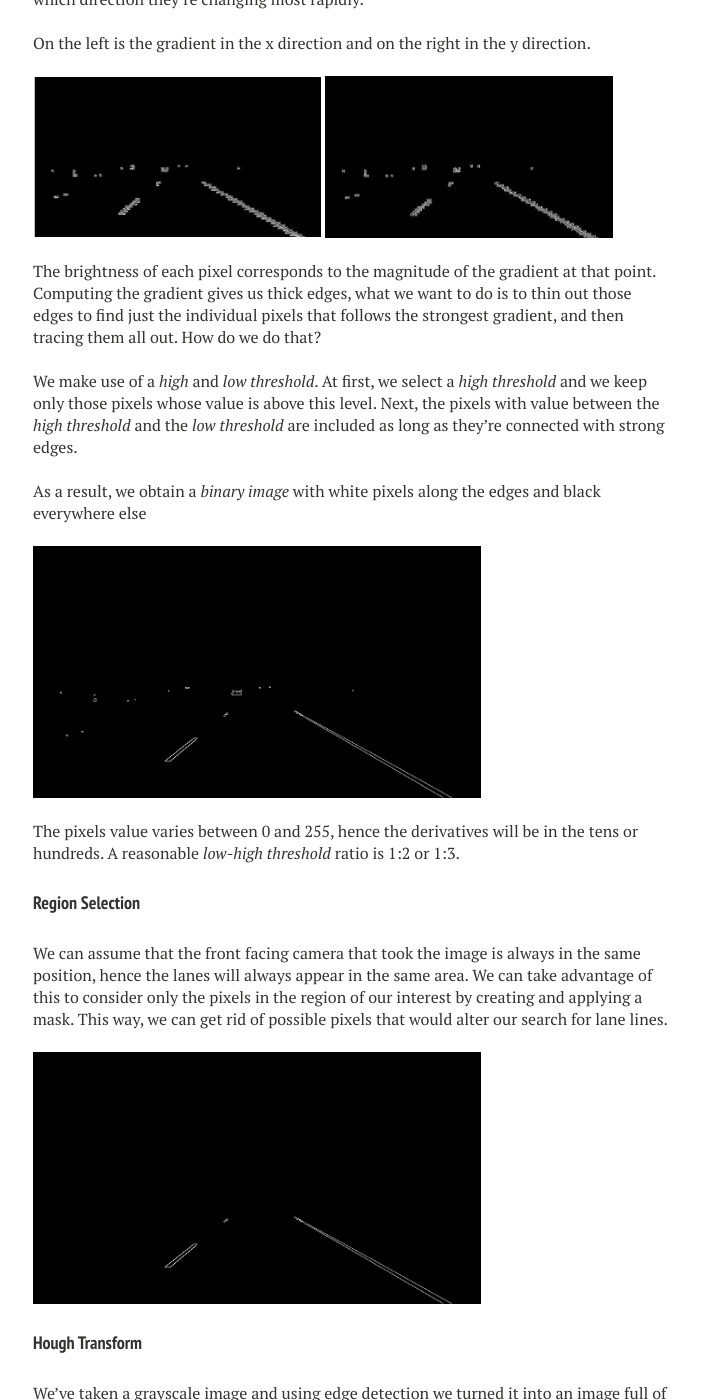
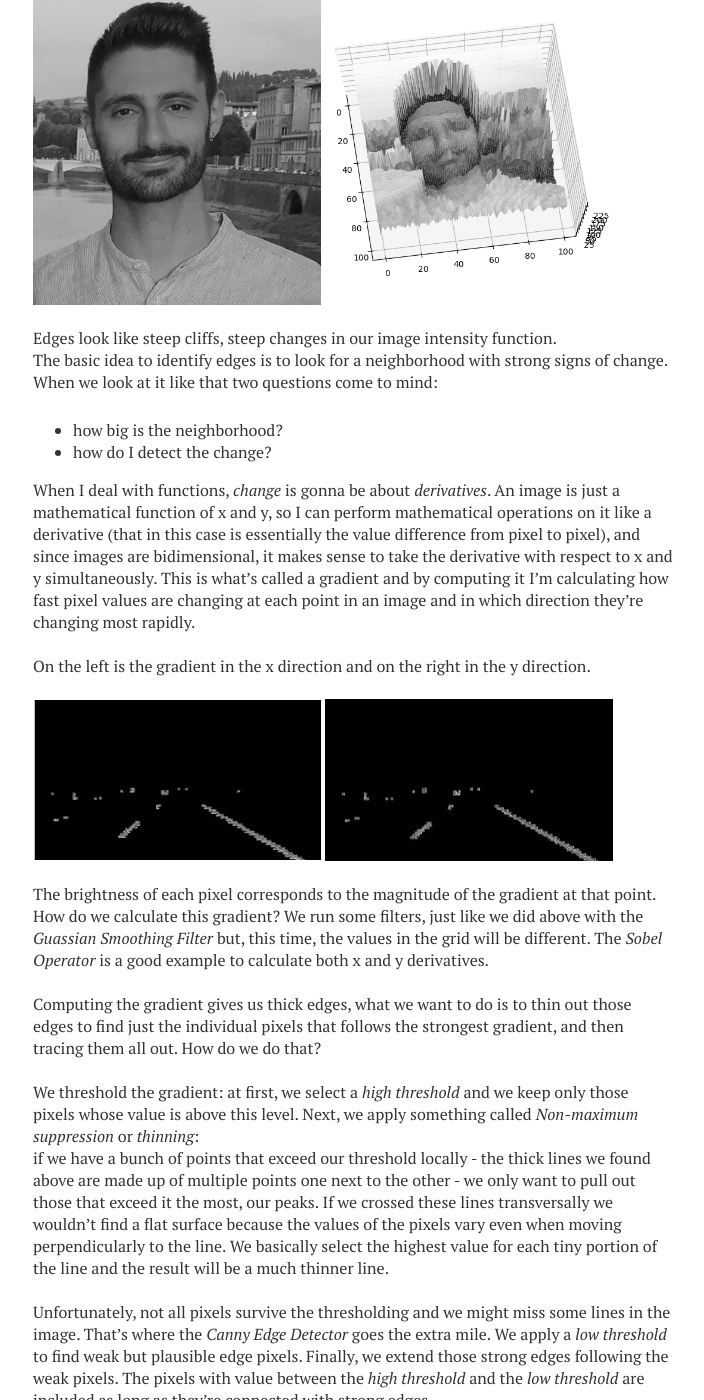
Before and after one commit to IacopomC/iacopomc.github.io, a Jekyll site: the page built from _posts/2020-07-13-lane-finding.md, in a window 1280 px wide and 1400 px high, scrolled down 4608 px. Shown: the whole window, without its empty margins (287-991 px from the left). Built offline with Jekyll 4.4.1, drawn with Linux system fonts in a browser that asks for light colours; nearby versions of some CDN libraries; our own code applies the rules of GitHub Pages for plain Markdown files; some of the changed text lies outside the part shown.

Commit message:
Add canny operator section

```diff
--- a/_posts/2020-07-13-lane-finding.md
+++ b/_posts/2020-07-13-lane-finding.md
@@ -106,10 +106,30 @@ That's when we can finally isolate the white pixels of the lanes by defining a t
 
 #### Canny Edge Operator
 
-Looking at a grayscale image I see bright points, dark points and all the gray area in between. Rapid changes in brightness are where we find the edges.
+Looking at a grayscale image I see bright points, dark points and all the gray area in between. Edges seem to occur at "*change boundaries*" that are related to shape or illumination.
 <br/>
 
-An image is just a mathematical function of x and y, so I can perform mathematical operations on it like a derivative (that in this case is essentially the value difference from pixel to pixel), and since images are bidimensional, it makes sense to take the derivative with respect to x and y simultaneously. This is what's called a gradient and by computing it I'm calculating how fast pixel values are changing at each point in an image and in which direction they're changing most rapidly.
+What do I compute to figure out that a pixel is part of an edge?
+<br/>
+
+Let's recall that an image is a function. I can look at its 3D plot where on the Z axis is the pixels value (or its intensity)
+
+<br/>
+
+<img src="{{ site.url }}/assets/images/lane-finding-post/original_gray_img.jpg" width="45%">
+<img src="{{ site.url }}/assets/images/lane-finding-post/3d_image.PNG" width="45%">
+
+<br/>
+
+Edges look like steep cliffs, steep changes in our image intensity function.
+<br/>
+
+The basic idea to identify edges is to look for a neighborhood with strong signs of change. When we look at it like that two questions come to mind:
+
+- how big is the neighborhood?
+- how do I detect the change?
+
+When I deal with functions, *change* is gonna be about *derivatives*. An image is just a mathematical function of x and y, so I can perform mathematical operations on it like a derivative (that in this case is essentially the value difference from pixel to pixel), and since images are bidimensional, it makes sense to take the derivative with respect to x and y simultaneously. This is what's called a gradient and by computing it I'm calculating how fast pixel values are changing at each point in an image and in which direction they're changing most rapidly.
 
 <br/>
 
@@ -122,11 +142,21 @@ On the left is the gradient in the x direction and on the right in the y directi
 
 <br/>
 
-The brightness of each pixel corresponds to the magnitude of the gradient at that point. Computing the gradient gives us thick edges, what we want to do is to thin out those edges to find just the individual pixels that follows the strongest gradient, and then tracing them all out. How do we do that?
+The brightness of each pixel corresponds to the magnitude of the gradient at that point. How do we calculate this gradient? We run some filters, just like we did above with the *Guassian Smoothing Filter* but, this time, the values in the grid will be different. The *Sobel Operator* is a good example to calculate both x and y derivatives.
 
 <br/>
 
-We make use of a *high* and *low threshold*. At first, we select a *high threshold* and we keep only those pixels whose value is above this level. Next, the pixels with value between the *high threshold* and the *low threshold* are included as long as they're connected with strong edges.
+Computing the gradient gives us thick edges, what we want to do is to thin out those edges to find just the individual pixels that follows the strongest gradient, and then tracing them all out. How do we do that?
+
+<br/>
+
+We threshold the gradient: at first, we select a *high threshold* and we keep only those pixels whose value is above this level. Next, we apply something called *Non-maximum suppression* or *thinning*:
+<br/>
+if we have a bunch of points that exceed our threshold locally - the thick lines we found above are made up of multiple points one next to the other - we only want to pull out those that exceed it the most, our peaks. If we crossed these lines transversally we wouldn't find a flat surface because the values of the pixels vary even when moving perpendicularly to the line. We basically select the highest value for each tiny portion of the line and the result will be a much thinner line.
+
+<br/>
+
+Unfortunately, not all pixels survive the thresholding and we might miss some lines in the image. That's where the *Canny Edge Detector* goes the extra mile. We apply a *low threshold* to find weak but plausible edge pixels. Finally, we extend those strong edges following the weak pixels. The pixels with value between the *high threshold* and the *low threshold* are included as long as they're connected with strong edges.
 
 <br/>
 
```
Also changed, not shown: assets/images/lane-finding-post/3d_image.PNG (added), assets/images/lane-finding-post/original_gray_img.jpg (added).
